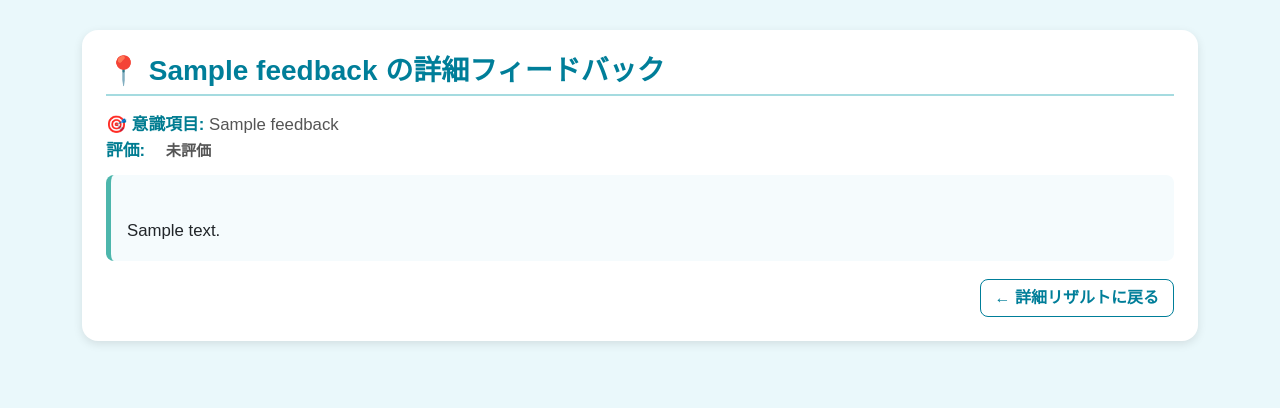
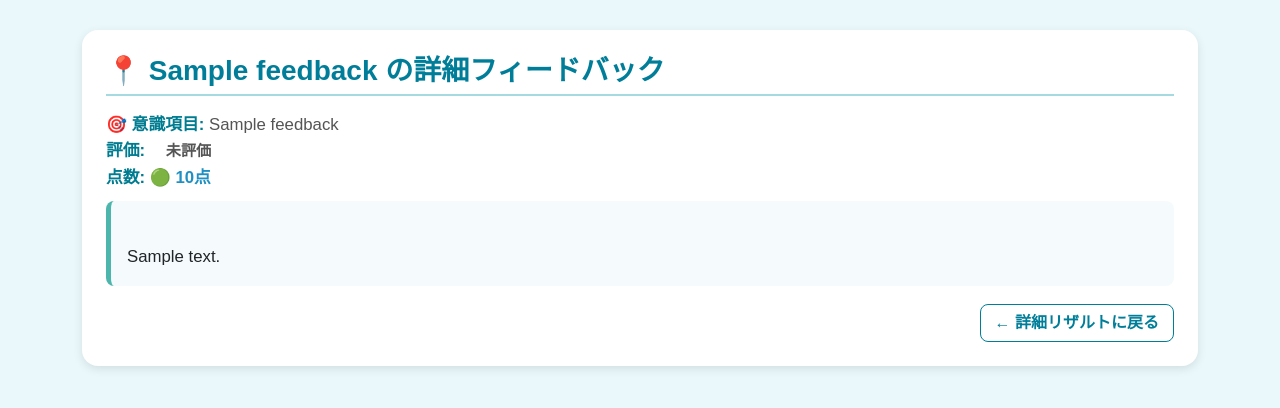
Before and after one commit to okada11235/DR_Prototype, a Flask app: template templates/feedback_detail_result.html in a window 1280 px wide. Shown: the top 408 px of the page. Run offline with Flask 2, Linux system fonts and the light colour scheme; the template is opened without the code that fills it: most values are stand-ins (such as "Sample title", 1, 10 or a date in 2020).

Commit message:
フィードバック詳細に点数表示機能を追加

```diff
--- a/templates/feedback_detail_result.html
+++ b/templates/feedback_detail_result.html
@@ -93,6 +93,13 @@
         {% else %}
           <span class="rating-badge">未評価</span>
         {% endif %}
+        <br>
+        <strong>点数:</strong>
+        {% if feedback.score is not none %}
+          <span style="color:#2090c2;font-weight:bold;">🟢 {{ feedback.score }}点</span>
+        {% else %}
+          <span style="color:#aaa;">(未算出)</span>
+        {% endif %}
       </div>
 
       <div class="ai-comment">
```
